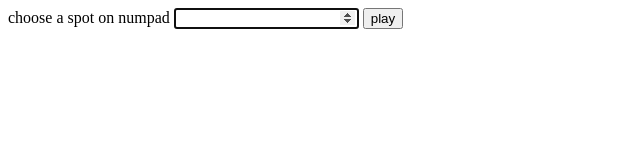
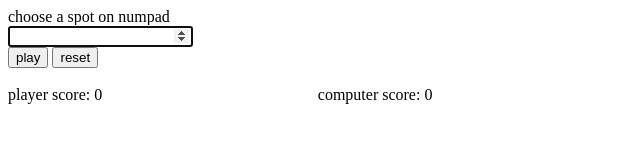
Before and after one commit to rythrojaofficial/tictactoe, a plain HTML site: page index.html in a window 1280 px wide. Both pictures are taken after a click on the button "play". Shown: the whole page, without its empty margins (0-640 px from the left). Drawn offline with Linux system fonts and the light colour scheme.

Commit message:
create scoreboard

```diff
--- a/index.html
+++ b/index.html
@@ -9,9 +9,17 @@
 <body>
     <form action="#">
         <label for="selector">choose a spot on numpad</label>
+        <br>
         <input type="number" id="player-selection" name="selector" maxlength="1">
+        <br>
         <input type="button" id="play" value="play">
+        <input type="button" name="reset" id="reset" value="reset">
     </form>
+    <br>
+    <div id="scoreboard">
+        <div>player score: <span id="player-score">0</span></div>
+        <div>computer score: <span id="computer-score">0</span></div>
+    </div>
 
 
 </body>
--- a/script.js
+++ b/script.js
@@ -12,10 +12,11 @@ const isWork = "is worky"
 // =========
 
 // const theGame = (function(){
-    let currentGame = {};
     const gameEnd = 'the game has ended';
     // const youWin = `you've won the game with ${player1.getPlays()}`;
     // const youLose = `the computer has won the game with ${theComputer.getPlays()}`;
+    const displayPlayer = document.getElementById('player-score');
+    const displayComputer = document.getElementById('computer-score');
 
     // players factory
     function createPlayer(name, mark){
@@ -47,14 +48,15 @@ const isWork = "is worky"
 
         }
 
-        return {getMarker, getScore, sortedPlays, getPlays, userName, improveScore, addPlays, resetPlayer, changeMarker}
+        return {getMarker, getScore, sortedPlays, getPlays,
+            userName, improveScore, addPlays, resetPlayer, changeMarker}
 
     }
     9
     // create players
     const player1 = createPlayer('player1','x');
     const theComputer = createPlayer('theComputer', 'o');
-        // theComputer.changeMarker();
+
 
     // create the board factory
     function createBoard(){
@@ -77,8 +79,8 @@ const isWork = "is worky"
 
     const theBoard = createBoard();
     const userInput = document.getElementById('player-selection');
-    let playerChoice;
-    let computerChoice;
+    // let playerChoice;
+    // let computerChoice;
         // listen for click
     let playButton = document.getElementById("play").addEventListener('click', ()=>{
         let input = parseInt(userInput.value)
@@ -112,7 +114,7 @@ const isWork = "is worky"
 
     function computerRound(){
         let computerRandom = Math.floor((Math.random() * theBoard.spotsLength()));
-        computerChoice = theBoard.getSpots()[computerRandom];
+        let computerChoice = theBoard.getSpots()[computerRandom];
         if (computerChoice !== undefined){
             theBoard.removeSpots(computerChoice);
             theComputer.addPlays(computerChoice);
@@ -124,13 +126,14 @@ const isWork = "is worky"
 
 
     function render(){
+        displayPlayer.innerHTML = player1.getScore();
         console.log({
             player: player1.userName(),
             marker: player1.getMarker(),
             score: player1.getScore(),
             plays: player1.getPlays()
         });
-
+        displayComputer.innerHTML = theComputer.getScore();
         console.log({
             player: theComputer.userName(),
             marker: theComputer.getMarker(),
@@ -193,18 +196,3 @@ const isWork = "is worky"
 
 
     // })()
-
-
-
-
-
-
-// ==================
-// test changemark vv
-// ==================
-// player1.changeMarker();
-// console.log({
-//     player: player1.userName,
-//     marker: player1.marker,
-//     score: player1.getScore()
-// });
--- a/style.css
+++ b/style.css
@@ -0,0 +1,5 @@
+#scoreboard {
+    display: grid;
+    grid-template-columns: auto auto;
+    width: 50vw;
+}
```
